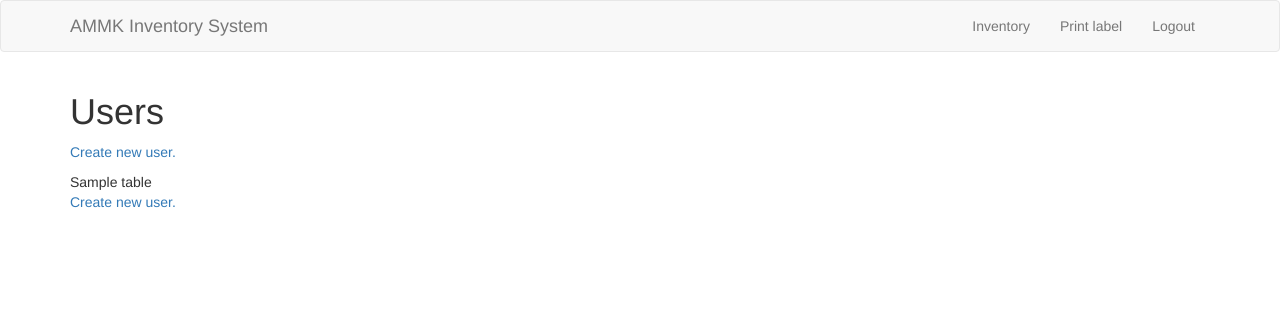
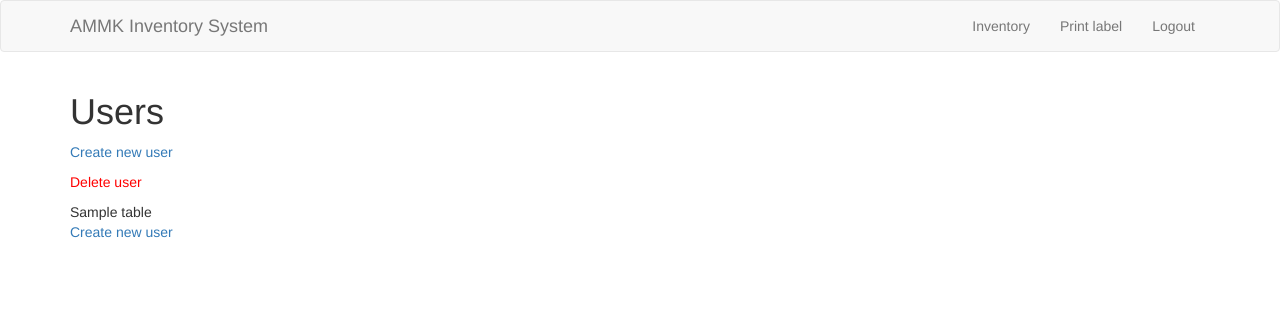
Before and after one commit to muffinman148/flask-inventory, a Flask app: template app/templates/users.html in a window 1280 px wide. Shown: the top 312 px of the page. Run offline with Flask 2, Linux system fonts and the light colour scheme; a user stored in the database is signed in; tables that the repository leaves empty hold one stand-in row (values such as "Sample post"); the template is opened without the code that fills it: most values are stand-ins (such as "Sample title", 1, 10 or a date in 2020); parts of the project's set-up code (start-up, migrations or seed data) failed here and were passed over; some libraries are stand-ins or nearby versions.

Commit message:
Table Design - Adds sorting to User table. Adds id's to all "Delete" options.

```diff
--- a/app/models.py
+++ b/app/models.py
@@ -5,8 +5,9 @@
 from werkzeug.security import generate_password_hash, check_password_hash
 from datetime import datetime, date
 from app import db, login
+from flask import url_for
 from flask_login import UserMixin
-from flask_table import Table, Col
+from flask_table import Table, Col, LinkCol
 
 ACCESS = {
     'guest' : 'guest',
@@ -59,6 +60,21 @@
 
         return self.access >= access_level
 
+    @classmethod
+    def get_sorted_by(cls, sort, reverse=False):
+        """Creates sort url for table headers.
+
+        Args:
+            cls: Corresponding class
+            sort: Column to be sorted
+            reverse: Current direction of data
+        """
+
+        return sorted(
+            cls.query.all(),
+            key=lambda x: getattr(x, sort),
+            reverse=reverse)
+
 class UserTable(Table):
     """Creates framework for User table.
 
@@ -66,8 +82,29 @@
         Table: Baseclass from flask-table.
     """
 
-    username = Col('Username')
+    id = Col('Id', show=False)
+    username = Col('Username', column_html_attrs={'class': 'username'})
     email = Col('Email')
+    access = Col('Access Level')
+    deleteUser = LinkCol('Delete', 'deleteUser',\
+                 url_kwargs=dict(username='username'),\
+                 anchor_attrs={'class': 'myclass'},\
+                 allow_sort = False)
+    allow_sort = True
+
+    def sort_url(self, col_key, reverse=False):
+        """Creates sort url for table headers.
+
+        Args:
+            col_key: Column to be sorted
+            reverse: Current direction of data
+        """
+
+        if reverse:
+            direction = 'desc'
+        else:
+            direction = 'asc'
+        return url_for('users', sort=col_key, direction=direction)
 
 class Measurements(db.Model):
     """Defines a "Measurements" table
--- a/app/routes.py
+++ b/app/routes.py
@@ -13,8 +13,8 @@
 import scale as s
 from decorator import requires_access_level
 from pprint import pprint
+import os
 
-import os
 @app.route('/favicon.ico')
 def favicon():
     return send_from_directory(os.path.join(app.root_path, 'static'),\
@@ -178,5 +178,22 @@
 def users():
     """Creates admin user's panel."""
 
-    table = UserTable(User.query.all())
+    sort = request.args.get('sort', 'username')
+    reverse = (request.args.get('direction', 'asc') == 'desc')
+    table = UserTable(User.get_sorted_by(sort, reverse),
+            sort_by=sort,
+            sort_reverse=reverse)
+
+    # table = UserTable(User.query.all())
     return render_template('users.html', title='User\'s table', table=table)
+
+@app.route('/users/delete-<username>', methods=['GET', 'POST'])
+@login_required
+@requires_access_level(ACCESS['admin'])
+def deleteUser(username):
+    user = User.query.filter_by(username=username).first()
+    db.session.delete(user)
+    db.session.commit()
+
+    flash('User deleted!', 'success')
+    return redirect(url_for('users'))
--- a/app/templates/users.html
+++ b/app/templates/users.html
@@ -1,8 +1,71 @@
 {% extends 'base.html' %}
+
+{% block head %}
+{{ super() }}
+<meta id="my-data" data-name="{{current_user}}">
+{% endblock %}
+
+{% block scripts %}
+{{ super() }}
+<script>
+
+function toggleDelete() {
+    $("td:nth-child(4),th:nth-child(4)").toggle();
+};
+
+$(document).ready(function() {
+    /*var userVar = $('#my-data').data().toString();
+    $('a[href*="' + userVar + '"]').contents().unwrap(); */
+});
+
+/* Dynamically adds Ids to all "Delete" options in UserTable */
+$(document).ready(function() {
+    var rowCount = $('tbody tr').length;
+    var i = 0;
+    $('.myclass').each(function () {
+        userVar = "deleteUser-" + $('.username').eq(i+1).text();
+        $(this).attr('id', userVar);
+        $(this).removeClass('myclass');
+        i++;
+    });
+});
+
+</script>
+{% endblock %}
+
+{% block styles %}
+{{ super() }}
+<style>
+    td:nth-child(4),th:nth-child(4) { display: none; }
+    a[href*="delete"] { color: red; }
+</style>
+{% endblock %}
 
 {% block app_content %}
     <h1>Users</h1>
-    <p><a href="{{ url_for('register') }}">Create new user.</a></p>
+    <p><a href="{{ url_for('register') }}">Create new user</a></p>
+    <p><a style="color: red;" href="javascript:toggleDelete()">Delete user</a></p>
     {{ table }}
-    <p><a href="{{ url_for('register') }}">Create new user.</a></p>
+    <p><a href="{{ url_for('register') }}">Create new user</a></p>
+
+<!-- Modal -->
+<div class="modal fade" id="exampleModal" tabindex="-1" role="dialog" aria-labelledby="exampleModalLabel" aria-hidden="true">
+  <div class="modal-dialog modal-dialog-centered" role="document">
+    <div class="modal-content">
+      <div class="modal-header">
+        <h5 class="modal-title" id="exampleModalLabel">Delete User</h5>
+        <!--<button type="button" class="close" data-dismiss="modal" aria-label="Close">
+          <span aria-hidden="true">&times;</span>
+        </button>-->
+      </div>
+      <div class="modal-body">
+          You are deleting a user. Are you sure?
+      </div>
+      <div class="modal-footer">
+        <button type="button" class="btn btn-secondary" data-dismiss="modal">Cancel</button>
+        <button type="button" class="btn btn-success success" type="submit" data-target="#emailForm.click()">Confirm</button>
+      </div>
+    </div>
+  </div>
+</div>
 {% endblock %}
```
